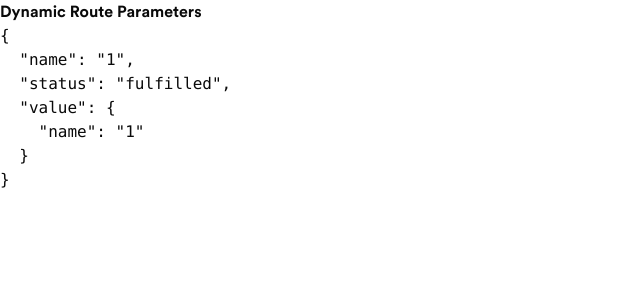
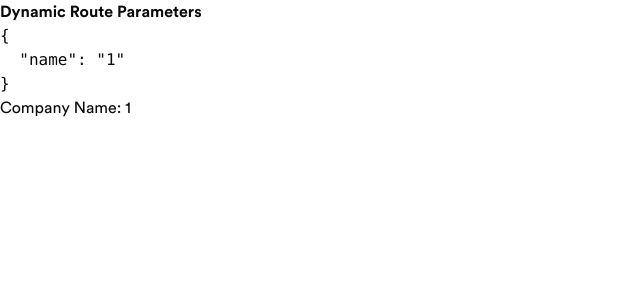
Before and after one commit to NiyomugaboFidel/angels-radar-frontend, a Next.js app: page /company/profile/1 in a window 1280 px wide. Shown: the top 300 px of the page, without its empty margins (0-640 px from the left). Built offline with nearby package versions, Linux system fonts and the light colour scheme.

Commit message:
fix params company-profile

```diff
--- a/app/company/profile/[name]/page.tsx
+++ b/app/company/profile/[name]/page.tsx
@@ -1,18 +1,28 @@
-import React from 'react';
+'use client';
 
-interface PageProps {
-  params: {
-    [key: string]: string | string[];
-  };
-}
+import { useParams } from 'next/navigation';
+import { useEffect } from 'react';
 
-const Page: React.FC<PageProps> = async ({ params }) => {
+export default function Page() {
+  // Use useParams hook to access route parameters
+  const params = useParams();
+
+  // Optional: Log params for debugging
+  useEffect(() => {
+    console.log('Current Params:', params);
+  }, [params]);
+
   return (
     <div>
       <h1>Dynamic Route Parameters</h1>
+
+      {/* Display all params */}
       <pre>{JSON.stringify(params, null, 2)}</pre>
+
+      {/* Extract specific param values */}
+      {params.name && (
+        <p>Company Name: {params.name}</p>
+      )}
     </div>
   );
-};
-
-export default Page;
+}
```
